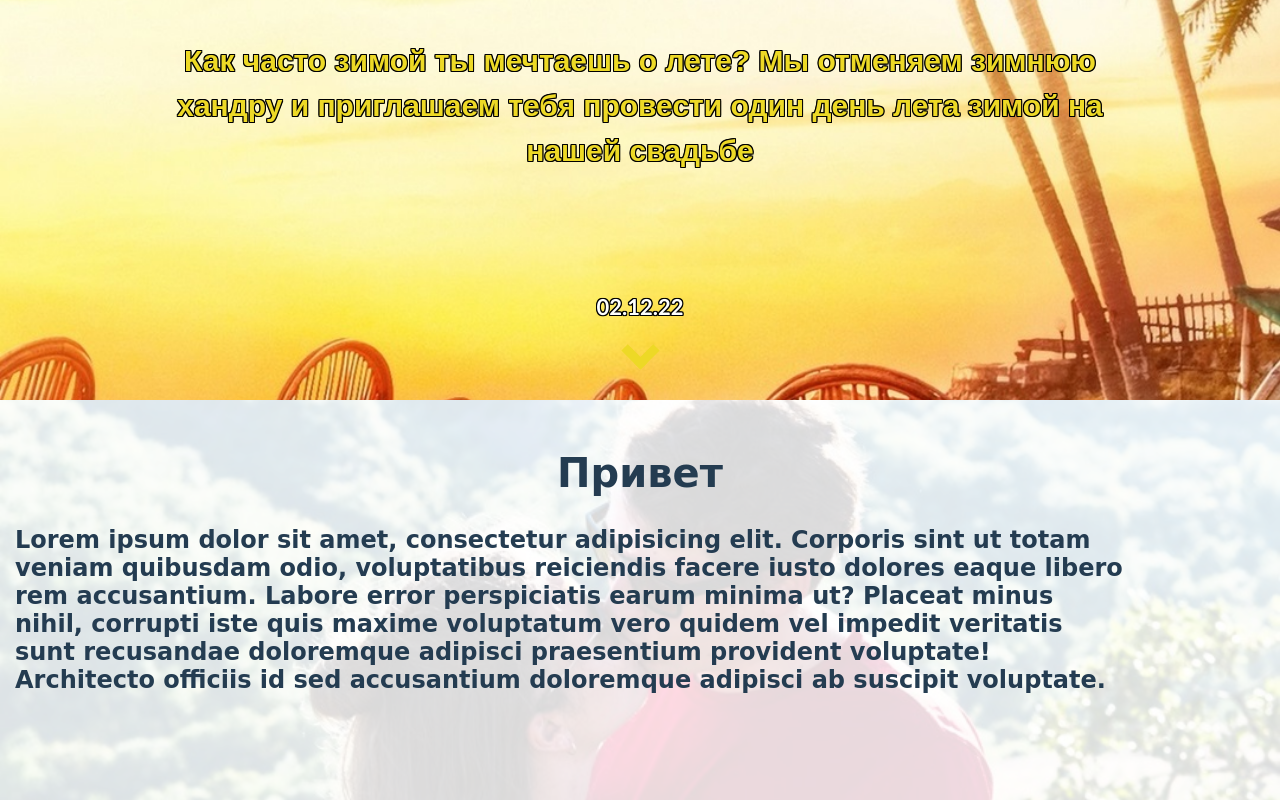
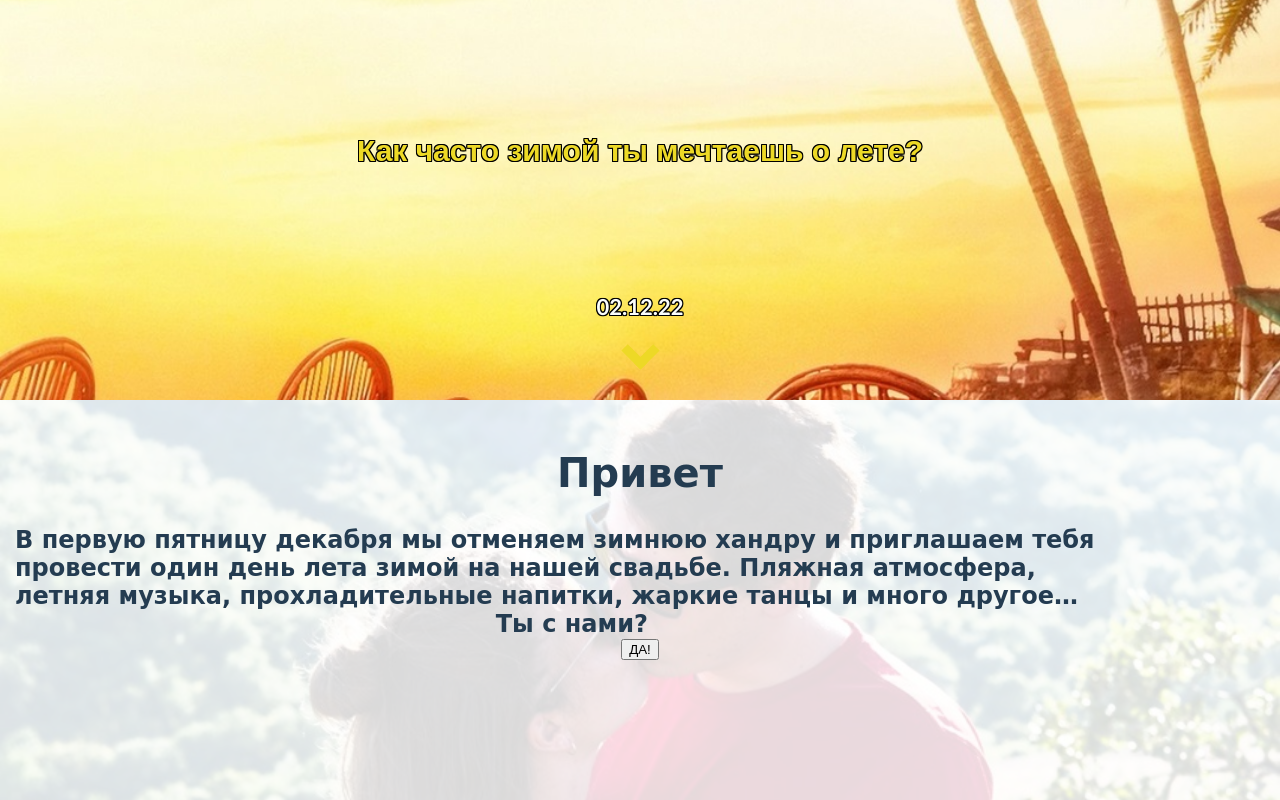
Before and after one commit to DogsRulesAllTime/wedding-invite-app, a React (Create React App) app: page / in a window 1280 px wide. Shown: the part 400-1200 px from the top of the page. Built offline with nearby package versions, Linux system fonts and the light colour scheme.

Commit message:
add smoth poly for safari

```diff
--- a/package.json
+++ b/package.json
@@ -9,6 +9,8 @@
     "react": "^18.2.0",
     "react-dom": "^18.2.0",
     "react-scripts": "5.0.1",
+    "seamless-scroll-polyfill": "^2.2.0",
+    "smoothscroll-polyfill": "^0.4.4",
     "web-vitals": "^2.1.4"
   },
   "scripts": {
--- a/src/App.js
+++ b/src/App.js
@@ -1,21 +1,40 @@
-import React,{useRef} from 'react';
+import React,{useRef, useState} from 'react';
+import { scrollIntoView } from "seamless-scroll-polyfill";
+
+
 import './App.css';
 import Greatings from './components/Greatings';
 import Info from './components/Info';
 import Invite from './components/Invite';
 
 function App() {
-  const ref = useRef(null);
+  const refInfo = useRef(null);
+
 
   const handleClick = () => {
-    ref.current?.scrollIntoView({behavior: 'smooth'});
+    // refInfo.current?.scrollIntoView({behavior: 'smooth'});
+    scrollIntoView(document.querySelector(".infoBlock"), { behavior: "smooth", block: "center", inline: "center" });
+  };
+
+  const [form, setForm] = useState(false)
+  const refInvite = useRef(null);
+  const showForm = () =>{
+      setForm(true);
+      console.log(form);
+      setTimeout(()=>moveToBlock(), 500)
+  }
+  const moveToBlock = () => {
+    // refInvite.current?.scrollBy({ top: 100, left: 0, behavior: 'smooth' });
+    scrollIntoView(document.querySelector(".inviteBlock"), { behavior: "smooth", block: "center", inline: "center" });
+    console.log(123);
   };
 
   return (
     <div className="App">
       <Greatings handleClick={handleClick}/>
-      <Info gg={ref}/>
-      <Invite/>
+      <Info refInfo={refInfo}
+       showForm={showForm}/>
+      <Invite refInvite={refInvite} status={form}/>
     </div>
   );
 }
--- a/src/components/Greatings.jsx
+++ b/src/components/Greatings.jsx
@@ -4,8 +4,7 @@ import "./greatings.css"
 export default function Greatings({handleClick}) {
   return (
     <div className='greatBlock'>
-        <div className="greatTxt">Как часто зимой ты мечтаешь о лете?
-Мы отменяем зимнюю хандру и приглашаем тебя провести один день лета зимой на нашей свадьбе </div>
+        <div className="greatTxt">Как часто зимой ты мечтаешь о лете?</div>
         <div className="greaCaption">02.12.22</div>
          <div className="arrowBlock" id='arrowId' onClick={handleClick}>
          <i className="arrow" />
--- a/src/components/Info.jsx
+++ b/src/components/Info.jsx
@@ -1,18 +1,19 @@
 import React from "react";
 import "./info.css";
 
-export default function Info({ gg }) {
+export default function Info({ refInfo, showForm}) {
+
+
   return (
-    <div className="infoBlock" ref={gg}>
+    <div className="infoBlock" ref={refInfo}>
       <div className="infoCaption">Привет</div>
       <div className="infoTxt">
-        Lorem ipsum dolor sit amet, consectetur adipisicing elit. Corporis sint
-        ut totam veniam quibusdam odio, voluptatibus reiciendis facere iusto
-        dolores eaque libero rem accusantium. Labore error perspiciatis earum
-        minima ut? Placeat minus nihil, corrupti iste quis maxime voluptatum
-        vero quidem vel impedit veritatis sunt recusandae doloremque adipisci
-        praesentium provident voluptate! Architecto officiis id sed accusantium
-        doloremque adipisci ab suscipit voluptate.
+      В первую пятницу декабря мы отменяем зимнюю хандру и приглашаем тебя провести один день лета зимой на нашей <span>свадьбе. </span>
+Пляжная атмосфера, летняя музыка, прохладительные напитки, жаркие танцы и много другое…
+      </div>
+      <div className="question">
+      <div className="questionTxt">Ты с нами?</div>
+      <button onClick={showForm}>ДА!</button>
       </div>
     </div>
   );
--- a/src/components/Invite.jsx
+++ b/src/components/Invite.jsx
@@ -2,29 +2,31 @@ import React, {useState, useRef} from 'react'
 import InviteQuestion from './InviteQuestion'
 import InviteForm from './InviteForm'
 import "./invite.css"
+import smoothscroll from 'smoothscroll-polyfill';
 
-export default function Invite() {
-    const [form, setForm] = useState(false)
-    const ref = useRef(null);
-    const showForm = () =>{
-        setForm(true);
-        console.log(form);
-        setTimeout(()=>moveToBlock(), 500)
-    }
-    const moveToBlock = () => {
-      ref.current?.scrollIntoView({behavior: 'smooth'});
-      console.log(123);
-    };
-
+export default function Invite({refInvite,status}) {
+    // const [form, setForm] = useState(false)
+    // const ref = useRef(null);
+    // const showForm = () =>{
+    //     setForm(true);
+    //     console.log(form);
+    //     setTimeout(()=>moveToBlock(), 500)
+    // }
+    // const moveToBlock = () => {
+    //   // smoothscroll.polyfill().scrollBy({ top: 100, left: 0, behavior: 'smooth' })
+    //   ref.current?.scrollBy({ top: 100, left: 0, behavior: 'smooth' });
+    //   console.log(123);
+    // };
+    // ({behavior: 'smooth'})
 
     // const handleClick = () => {
     //   ref.current?.scrollIntoView({behavior: 'smooth'});
     // };
 
   return (
-    <div>
-        <InviteQuestion showForm={showForm}/>
-        <InviteForm status={form} refProps={ref}/>
+    <div className='inviteBlock'>
+        {/* <InviteQuestion showForm={showForm}/> */}
+        <InviteForm status={status} refInvite={refInvite}/>
     </div>
 
   )
--- a/src/components/InviteForm.jsx
+++ b/src/components/InviteForm.jsx
@@ -1,10 +1,10 @@
 import React from 'react'
 import "./inviteForm.css"
 
-export default function InviteForm({status, refProps}) {
+export default function InviteForm({status, refInvite}) {
     const formStyle = status ? "formActive" : "formDisabled";
   return (
-    <div className={formStyle} ref={refProps}>
+    <div className={formStyle} ref={refInvite}>
         <p>Заполни форму</p>
         <label  htmlFor="">Имя</label>
         <input type="text" name="" id="" />
--- a/src/components/info.css
+++ b/src/components/info.css
@@ -41,3 +41,19 @@
     color: rgb(36, 60, 81);
     /* color: ; */
 }
+
+.question{
+    position: relative;
+}
+.questionTxt{
+    font-size: 24px;
+    /* font-family: Bradley Hand, cursive; */
+    font-family: Comic Sans MS, Comic Sans, cursive;
+    font-weight: bold;
+
+    top: 30vw;
+    width: 87vw;
+    text-align: center;
+    padding-left: 15px;
+    color: rgb(36, 60, 81);
+}
--- a/src/components/inviteQuestion.css
+++ b/src/components/inviteQuestion.css
@@ -7,3 +7,6 @@
     align-content: center;
     align-items: center;
 }
+.InviteQuestionBlock h2{
+
+}
```
Also changed, not shown: 1 other file (tests, documents, lock files or other folders).
